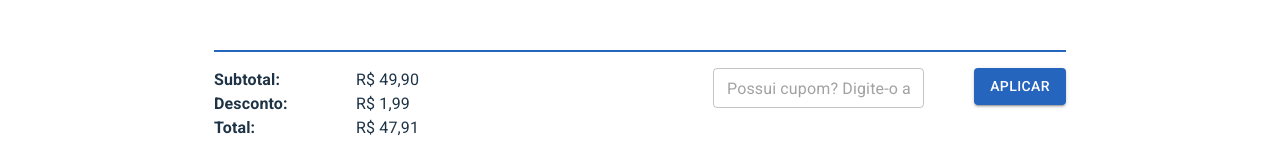
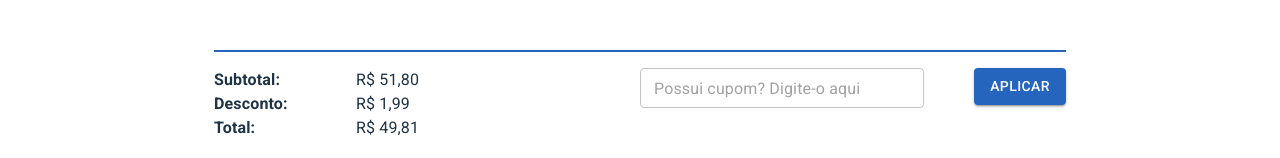
Before and after one commit to byte-stack-uefs/livrum, a Next.js app in the folder phase_4/app/webapp/: page /pagamento in a window 1280 px wide. Shown: the part 623-781 px from the top of the page. Built offline with nearby package versions, Linux system fonts and the light colour scheme; no server answers; grey boxes are pictures that could not be loaded.

Commit message:
Adicionando calculo do subtotal

```diff
--- a/phase_4/app/webapp/app/(public)/pagamento/page.tsx
+++ b/phase_4/app/webapp/app/(public)/pagamento/page.tsx
@@ -21,13 +21,14 @@ import {
     Skeleton,
 } from "@mui/material";
 import { useUser } from "@/app/context";
+import Ebook from "@/app/interfaces/Ebook";
 
 export interface PaymentEbook {
     id: number;
     title: string;
     price: number;
     cover: string;
-    authors: Array<string>;
+    authors: Array<string> | string;
 }
 
 function PaymentEbook({ ebook }: { ebook: PaymentEbook }) {
@@ -79,7 +80,7 @@ export default function Page() {
     const [tab, setTab] = useState(0);
     const [total, setTotal] = useState<number | null>(null);
     const [coupon, setCoupon] = useState("");
-    const [books, setBooks] = useState(null);
+    const [books, setBooks] = useState<null | Ebook[]>(null);
     const [loading, setLoading] = useState(false);
     const [discount, setDiscount] = useState<number | null>(null);
     const [subtotal, setSubtotal] = useState<number | null>(null);
@@ -93,13 +94,16 @@ export default function Page() {
     }, [subtotal, discount]);
 
     useEffect(() => {
-        setBooks([
+        let b = [
             {
                 id: 5,
                 cover: "https://encrypted-tbn1.gstatic.com/shopping?q=tbn:ANd9GcSpz_PGgi7jqYjc-QQ554j02VSA6G_TOT6w3FBlk2Zd9YFV64FvyVGkSatjDrBJWlOnRnK-jfRE0ws0BRoq2jLFF83dVRIdo9SlpHQzCUZOEpGTPeIXLFWTkA",
                 title: "Teste ebook",
                 authors: ["Almir Neto"],
                 price: 25.9,
+                releaseYear: "2020",
+                summary: "",
+                isAvailable: true,
             },
             {
                 id: 10,
@@ -107,10 +111,21 @@ export default function Page() {
                 title: "Teste ebook",
                 authors: ["Almir Neto"],
                 price: 25.9,
+                releaseYear: "2020",
+                summary: "",
+                isAvailable: true,
             },
-        ]);
+        ];
 
-        setSubtotal(49.9);
+        setBooks(b);
+
+        if (b != null) {
+            const val = b.reduce((acc, cur) => {
+                return acc + cur.price;
+            }, 0);
+            setSubtotal(val);
+        }
+
         setDiscount(1.99);
     }, []);
 
@@ -275,7 +290,7 @@ export default function Page() {
                             onChange={(e) => {
                                 setCoupon(e.target.value);
                             }}
-                            fullWidth55
+                            fullWidth
                             placeholder="Possui cupom? Digite-o aqui"
                             size="small"
                         ></TextField>
```
